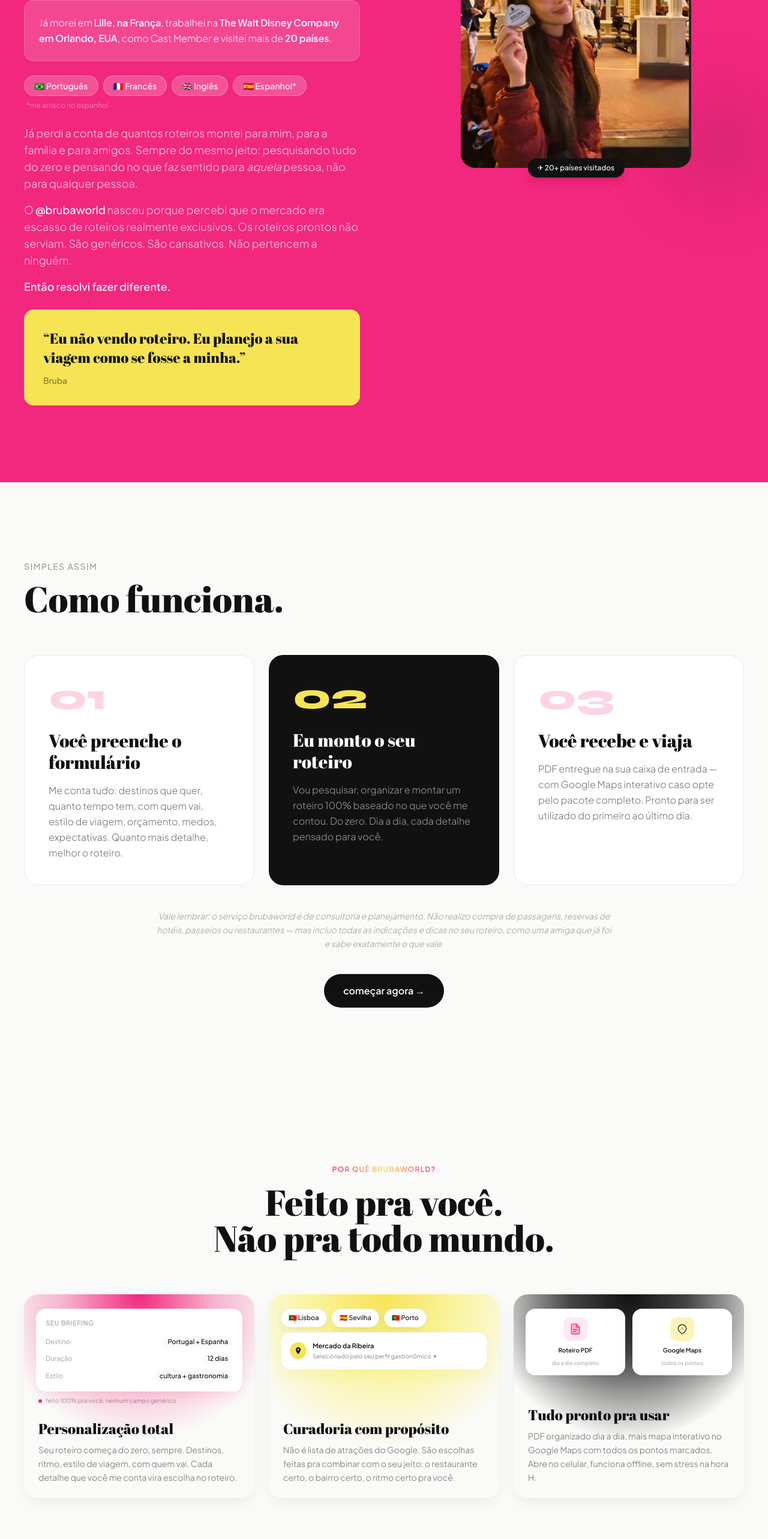
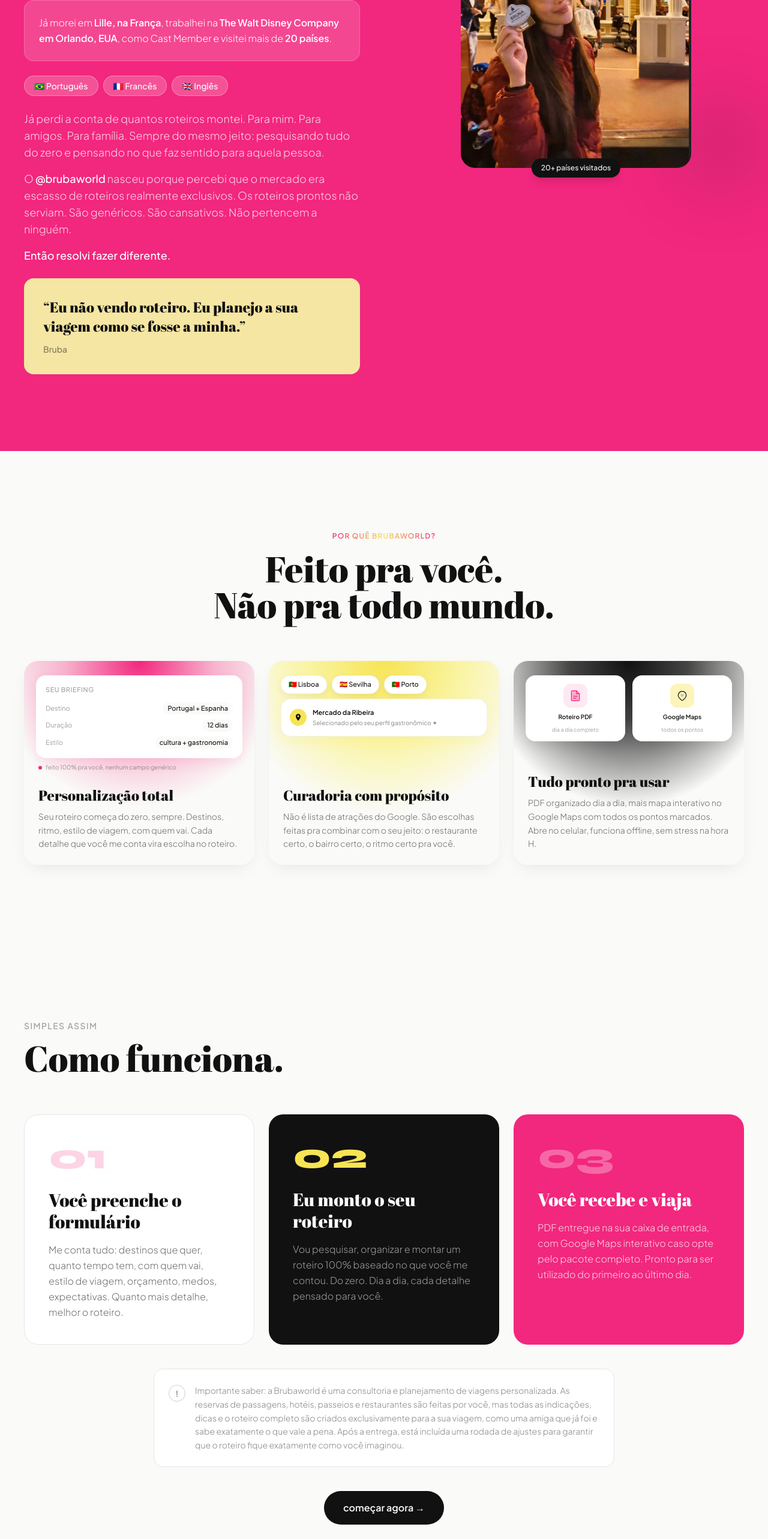
Before and after one commit to femartines22/brubaworld, a Next.js app: page / in a window 1280 px wide. Shown: the part 1320-3886 px from the top of the page at 60% size. Built offline with nearby package versions, Linux system fonts and the light colour scheme.

Commit message:
feat: avaliações, reordenação de seções e ajustes v2

```diff
--- a/app/page.tsx
+++ b/app/page.tsx
@@ -3,9 +3,10 @@ import Navbar from "@/components/Navbar";
 import Hero from "@/components/Hero";
 import Marquee from "@/components/Marquee";
 import About from "@/components/About";
+import CoreFeatures from "@/components/CoreFeatures";
 import HowItWorks from "@/components/HowItWorks";
-import CoreFeatures from "@/components/CoreFeatures";
 import Packages from "@/components/Packages";
+import Reviews from "@/components/Reviews";
 import ContactForm from "@/components/ContactForm";
 import Footer from "@/components/Footer";
 
@@ -18,9 +19,10 @@ export default function Home() {
         <Hero />
         <Marquee />
         <About />
+        <CoreFeatures />
         <HowItWorks />
-        <CoreFeatures />
         <Packages />
+        <Reviews />
         <ContactForm />
       </main>
       <Footer />
--- a/components/About.tsx
+++ b/components/About.tsx
@@ -61,30 +61,24 @@ export default function About() {
               </p>
             </div>
 
-            {/* Language badges */}
+            {/* Language line */}
             <div className="reveal flex flex-wrap gap-2">
-              {["🇧🇷 Português", "🇫🇷 Francês", "🇬🇧 Inglês", "🇪🇸 Espanhol*"].map(
-                (lang) => (
+              {["🇧🇷 Português", "🇫🇷 Francês", "🇬🇧 Inglês"].map((lang) => (
                 <span
                   key={lang}
                   className="inline-flex items-center font-jakarta font-medium text-sm bg-white/20 text-white border border-white/30 px-4 py-1.5 rounded-full"
                 >
                   {lang}
                 </span>
-                )
-              )}
-              <span className="font-jakarta font-light text-white/50 text-xs self-center ml-1">
-                *me arrisco no espanhol
-              </span>
+              ))}
             </div>
 
             {/* Body paragraphs */}
             <div className="reveal space-y-4 font-jakarta font-light text-white/80 text-base md:text-lg leading-relaxed">
               <p>
-                Já perdi a conta de quantos roteiros montei para mim, para a
-                família e para amigos. Sempre do mesmo jeito: pesquisando tudo
-                do zero e pensando no que faz sentido para{" "}
-                <em>aquela</em> pessoa, não para qualquer pessoa.
+                Já perdi a conta de quantos roteiros montei. Para mim. Para
+                amigos. Para família. Sempre do mesmo jeito: pesquisando tudo do
+                zero e pensando no que faz sentido para aquela pessoa.
               </p>
               <p>
                 O <span className="font-medium text-white">@brubaworld</span>{" "}
@@ -98,7 +92,7 @@ export default function About() {
             </div>
 
             {/* Quote box */}
-            <div className="reveal bg-manteiga rounded-2xl p-6 md:p-8">
+            <div className="reveal rounded-2xl p-6 md:p-8" style={{ backgroundColor: "#F5E6A3" }}>
               <p className="font-abril text-preto text-xl md:text-2xl leading-snug">
                 &ldquo;Eu não vendo roteiro. Eu planejo a sua viagem como se
                 fosse a minha.&rdquo;
@@ -127,9 +121,9 @@ export default function About() {
               <div className="absolute -top-6 -left-6 w-24 h-24 bg-manteiga/30 rounded-full blur-2xl pointer-events-none" />
               <div className="absolute -bottom-6 -right-6 w-32 h-32 bg-preto/20 rounded-full blur-3xl pointer-events-none" />
 
-              {/* Floating badge */}
+              {/* Floating badge — sem ícone */}
               <div className="absolute -bottom-4 left-1/2 -translate-x-1/2 bg-preto text-offwhite font-jakarta font-medium text-xs px-4 py-2 rounded-full whitespace-nowrap shadow-lg">
-                ✈ 20+ países visitados
+                20+ países visitados
               </div>
             </div>
           </div>
--- a/components/HowItWorks.tsx
+++ b/components/HowItWorks.tsx
@@ -9,6 +9,7 @@ const steps = [
     description:
       "Me conta tudo: destinos que quer, quanto tempo tem, com quem vai, estilo de viagem, orçamento, medos, expectativas. Quanto mais detalhe, melhor o roteiro.",
     dark: false,
+    pink: false,
   },
   {
     number: "02",
@@ -16,13 +17,15 @@ const steps = [
     description:
       "Vou pesquisar, organizar e montar um roteiro 100% baseado no que você me contou. Do zero. Dia a dia, cada detalhe pensado para você.",
     dark: true,
+    pink: false,
   },
   {
     number: "03",
     title: "Você recebe e viaja",
     description:
-      "PDF entregue na sua caixa de entrada — com Google Maps interativo caso opte pelo pacote completo. Pronto para ser utilizado do primeiro ao último dia.",
+      "PDF entregue na sua caixa de entrada, com Google Maps interativo caso opte pelo pacote completo. Pronto para ser utilizado do primeiro ao último dia.",
     dark: false,
+    pink: true,
   },
 ];
 
@@ -46,6 +49,30 @@ export default function HowItWorks() {
     return () => observer.disconnect();
   }, []);
 
+  const cardClass = (step: typeof steps[0]) => {
+    if (step.pink) return "bg-rosa text-white";
+    if (step.dark) return "bg-preto text-offwhite";
+    return "bg-white border border-preto/8";
+  };
+
+  const numberClass = (step: typeof steps[0]) => {
+    if (step.pink) return "text-white/30";
+    if (step.dark) return "text-manteiga";
+    return "text-rosa/20";
+  };
+
+  const titleClass = (step: typeof steps[0]) => {
+    if (step.pink) return "text-white";
+    if (step.dark) return "text-offwhite";
+    return "text-preto";
+  };
+
+  const descClass = (step: typeof steps[0]) => {
+    if (step.pink) return "text-white/80";
+    if (step.dark) return "text-offwhite/60";
+    return "text-preto/60";
+  };
+
   return (
     <section
       id="como-funciona"
@@ -68,32 +95,16 @@ export default function HowItWorks() {
           {steps.map((step) => (
             <div
               key={step.number}
-              className={`reveal rounded-3xl p-8 md:p-10 flex flex-col gap-6 ${
-                step.dark
-                  ? "bg-preto text-offwhite"
-                  : "bg-white border border-preto/8"
-              }`}
+              className={`reveal rounded-3xl p-8 md:p-10 flex flex-col gap-6 ${cardClass(step)}`}
             >
-              <span
-                className={`font-syne font-extrabold text-6xl leading-none ${
-                  step.dark ? "text-manteiga" : "text-rosa/20"
-                }`}
-              >
+              <span className={`font-syne font-extrabold text-6xl leading-none ${numberClass(step)}`}>
                 {step.number}
               </span>
               <div>
-                <h3
-                  className={`font-abril text-2xl md:text-3xl leading-tight mb-4 ${
-                    step.dark ? "text-offwhite" : "text-preto"
-                  }`}
-                >
+                <h3 className={`font-abril text-2xl md:text-3xl leading-tight mb-4 ${titleClass(step)}`}>
                   {step.title}
                 </h3>
-                <p
-                  className={`font-jakarta font-light leading-relaxed ${
-                    step.dark ? "text-offwhite/60" : "text-preto/60"
-                  }`}
-                >
+                <p className={`font-jakarta font-light leading-relaxed ${descClass(step)}`}>
                   {step.description}
                 </p>
               </div>
@@ -103,12 +114,20 @@ export default function HowItWorks() {
 
         {/* Informational note */}
         <div className="reveal mt-10 max-w-3xl mx-auto">
-          <p className="font-jakarta font-light text-preto/40 text-sm text-center leading-relaxed italic">
-            Vale lembrar: o serviço brubaworld é de consultoria e planejamento.
-            Não realizo compra de passagens, reservas de hotéis, passeios ou
-            restaurantes — mas incluo todas as indicações e dicas no seu
-            roteiro, como uma amiga que já foi e sabe exatamente o que vale.
-          </p>
+          <div className="flex items-start gap-4 bg-white border border-preto/8 rounded-2xl p-6">
+            <div className="flex-shrink-0 w-7 h-7 rounded-full border border-preto/20 flex items-center justify-center mt-0.5">
+              <span className="font-jakarta font-semibold text-preto/50 text-sm leading-none">!</span>
+            </div>
+            <p className="font-jakarta font-light text-preto/50 text-sm leading-relaxed">
+              Importante saber: a Brubaworld é uma consultoria e planejamento de
+              viagens personalizada. As reservas de passagens, hotéis, passeios e
+              restaurantes são feitas por você, mas todas as indicações, dicas e
+              o roteiro completo são criados exclusivamente para a sua viagem,
+              como uma amiga que já foi e sabe exatamente o que vale a pena. Após
+              a entrega, está incluída uma rodada de ajustes para garantir que o
+              roteiro fique exatamente como você imaginou.
+            </p>
+          </div>
         </div>
 
         {/* CTA bottom */}
--- /dev/null
+++ b/components/Reviews.tsx
@@ -0,0 +1,98 @@
+"use client";
+
+import { useEffect, useRef } from "react";
+
+const reviews = [
+  {
+    text: "O roteiro foi simplesmente perfeito. Cada detalhe fez sentido pra gente.",
+    name: "Simone",
+    destination: "Malta",
+  },
+  {
+    text: "Nunca tinha viajado com tanta segurança. Sabia exatamente onde ir em cada momento.",
+    name: "Rafaella",
+    destination: "Paris",
+  },
+  {
+    text: "Parecia que alguém que conhecia a cidade tinha montado pra mim. Muito além do que esperava.",
+    name: "Fernando",
+    destination: "Londres",
+  },
+  {
+    text: "Cada restaurante, cada passeio, tudo encaixou. Foi a melhor viagem que já fiz.",
+    name: "Maria",
+    destination: "Barcelona",
+  },
+];
+
+function Stars() {
+  return (
+    <div className="flex gap-1">
+      {Array.from({ length: 5 }).map((_, i) => (
+        <svg key={i} width="14" height="14" viewBox="0 0 24 24" fill="#F5E6A3">
+          <path d="M12 2l3.09 6.26L22 9.27l-5 4.87 1.18 6.88L12 17.77l-6.18 3.25L7 14.14 2 9.27l6.91-1.01L12 2z" />
+        </svg>
+      ))}
+    </div>
+  );
+}
+
+export default function Reviews() {
+  const ref = useRef<HTMLElement>(null);
+
+  useEffect(() => {
+    const observer = new IntersectionObserver(
+      (entries) => {
+        entries.forEach((entry) => {
+          if (entry.isIntersecting) {
+            entry.target.querySelectorAll(".reveal").forEach((el, i) => {
+              setTimeout(() => el.classList.add("visible"), i * 120);
+            });
+          }
+        });
+      },
+      { threshold: 0.1 }
+    );
+    if (ref.current) observer.observe(ref.current);
+    return () => observer.disconnect();
+  }, []);
+
+  return (
+    <section ref={ref} className="bg-preto py-24 md:py-32 px-5 md:px-10">
+      <div className="max-w-7xl mx-auto">
+        {/* Header */}
+        <div className="reveal text-center mb-16">
+          <span className="font-jakarta font-medium text-sm text-offwhite/30 uppercase tracking-widest">
+            quem já viajou
+          </span>
+          <h2 className="font-abril text-offwhite text-4xl md:text-6xl leading-tight mt-3">
+            O que dizem.
+          </h2>
+        </div>
+
+        {/* Grid */}
+        <div className="grid sm:grid-cols-2 gap-5">
+          {reviews.map((review, i) => (
+            <div
+              key={i}
+              className="reveal bg-white/5 border border-white/8 rounded-3xl p-8 flex flex-col gap-5"
+            >
+              <Stars />
+              <p className="font-jakarta font-light text-offwhite text-base md:text-lg leading-relaxed flex-1">
+                &ldquo;{review.text}&rdquo;
+              </p>
+              <div>
+                <span className="font-jakarta font-medium text-rosa text-sm">
+                  {review.name}
+                </span>
+                <span className="font-jakarta font-light text-offwhite/30 text-sm">
+                  {" "}· {review.destination}
+                </span>
+              </div>
+            </div>
+          ))}
+        </div>
+      </div>
+    </section>
+  );
+}
```
Also changed, not shown: components/ContactForm.tsx (+4 -6 lines), components/Packages.tsx (+16 -8 lines). Lines whose indentation alone changed are shown as unchanged.
